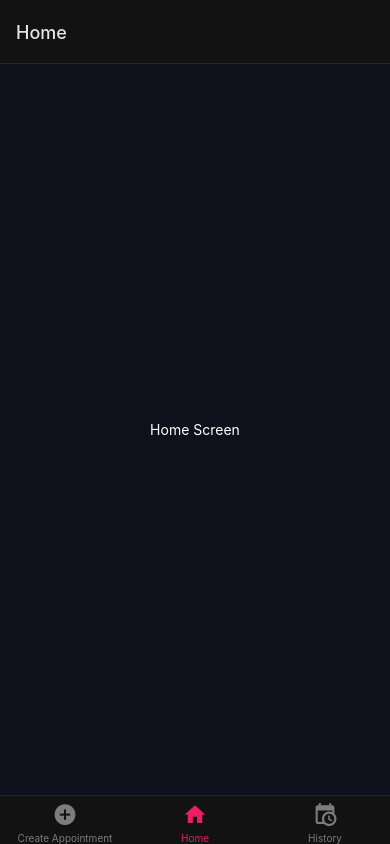
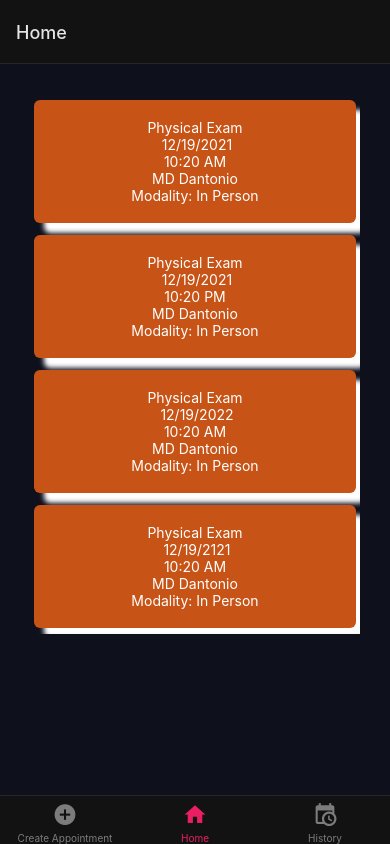
Before and after one commit to aramirez23/HealthPlanner-CSC-642-FInal-Project-, a React Native app: screen /History in a window 390 px wide. Both pictures are taken after a click on the button "LOG IN". Built offline with nearby package versions, Linux system fonts and the light colour scheme.

Commit message:
dummy data added for appointments on home screen

```diff
--- a/App.js
+++ b/App.js
@@ -9,12 +9,55 @@ import { MaterialCommunityIcons } from '@expo/vector-icons';
 import Login from "./screens/Login";
 import CreateAccount from "./screens/CreateAccount";
 import HistoryBox from "./screens/History";
+import AppointmentsBox from "./screens/FutureAppointments";
+const futureData = [
+  { id:1,
+    appointmentType:'Physical Exam',
+    appointmentDate:' 12/19/2021',
+    appointmentTime:'10:20 AM',
+    doctor:'MD Dantonio',
+    modality:'In Person',
+  },
+  { id:2,
+    appointmentType:'Physical Exam',
+    appointmentDate:' 12/19/2021',
+    appointmentTime:'10:20 PM',
+    doctor:'MD Dantonio',
+    modality:'In Person',
+  },
+  { id:3,
+    appointmentType:'Physical Exam',
+    appointmentDate:' 12/19/2022',
+    appointmentTime:'10:20 AM',
+    doctor:'MD Dantonio',
+    modality:'In Person',
+  },
+  { id:4,
+    appointmentType:'Physical Exam',
+    appointmentDate:' 12/19/2121',
+    appointmentTime:'10:20 AM',
+    doctor:'MD Dantonio',
+    modality:'In Person',
+  },
 
+];
 
 function HomeScreen() {
   return (
-    <View style={styles.container}>
-      <Text style={styles.text}>Home Screen</Text>
+    <View style={styles.appointmentContainer}>
+      <FlatList
+        data={futureData}
+        renderItem={({item})=>(
+          <AppointmentsBox>
+            <Text style={styles.text}>{item.appointmentType}</Text>
+            <Text style={styles.text}>{item.appointmentDate}</Text>
+            <Text style={styles.text}>{item.appointmentTime}</Text>
+            <Text style={styles.text}>{item.doctor}</Text>
+            <Text style={styles.text}>Modality: {item.modality}</Text>
+          </AppointmentsBox>
+        )}
+        keyExtractor={item => item.id}//id for props
+      />
     </View>
   );
 }
@@ -65,7 +108,7 @@ const DATA = [
 function HistoryScreen() {
   //flatlist need list with item and id
   return (
-    <View style={styles.historyContainer}>
+    <View style={styles.appointmentContainer}>
       <FlatList
         data={DATA}
         renderItem={({item})=>(
@@ -137,7 +180,7 @@ const styles = StyleSheet.create({
     justifyContent: "center",
     backgroundColor: "#0e101c",
   },
-  historyContainer: {
+  appointmentContainer: {
     flex: 1,
     flexDirection: 'row',
     padding:30,
--- a/screens/FutureAppointments.js
+++ b/screens/FutureAppointments.js
@@ -1,10 +1,3 @@
-import React from "react";
-import { StyleSheet, Text, View, TextInput, Button } from "react-native";
-import { useForm, Controller } from "react-hook-form";
-import { NavigationContainer, CommonActions } from '@react-navigation/native';
-import { createNativeStackNavigator } from '@react-navigation/native-stack';
-import Constants from "expo-constants";
-
 
 import React from "react";
 import { StyleSheet, Text, View, TextInput, Button, TouchableOpacity } from "react-native";
@@ -33,7 +26,7 @@ const styles = StyleSheet.create({
     card:{
         borderRadius:6,
         elevation:3,
-        backgroundColor:'#1d2738',
+        backgroundColor:'#c75416',
         shadowOffset:{width:10, height:10},
         shadowColor: '#fff',
         shadowRadius:5,
@@ -45,8 +38,4 @@ const styles = StyleSheet.create({
         marginHorizontal:18,
         marginVertical:19
     },
-    text:{
-        color: "white",
-        textAlign: "center",
-      }
 })
--- a/screens/History.js
+++ b/screens/History.js
@@ -25,7 +25,7 @@ const styles = StyleSheet.create({
     card:{
         borderRadius:6,
         elevation:3,
-        backgroundColor:'#1d2738',
+        backgroundColor:'#1e2496',
         shadowOffset:{width:10, height:10},
         shadowColor: '#fff',
         shadowRadius:5,
```
